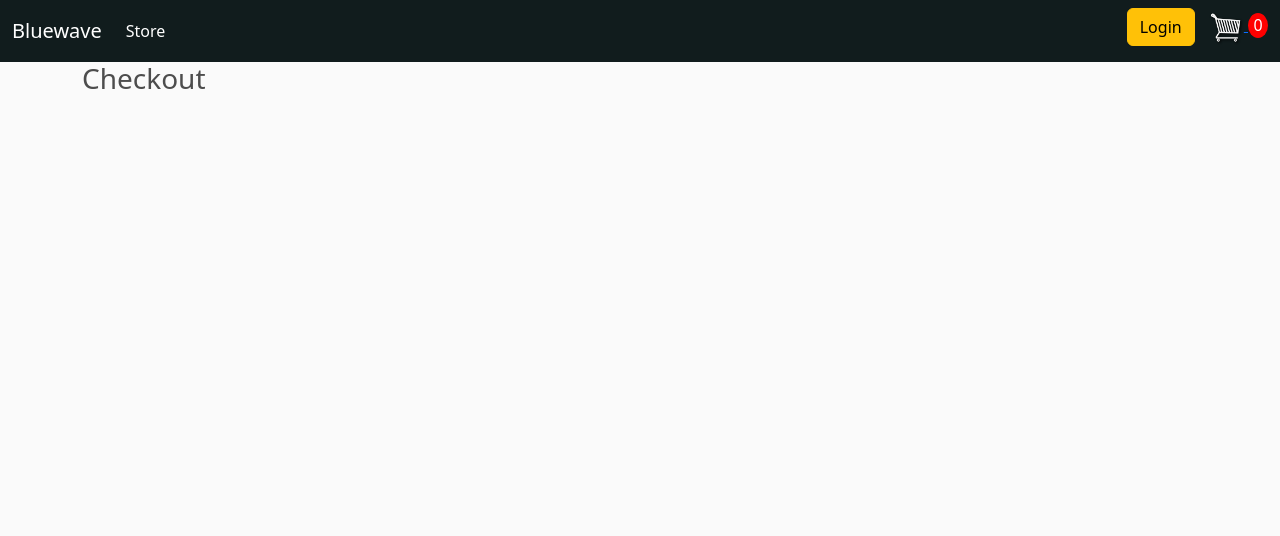
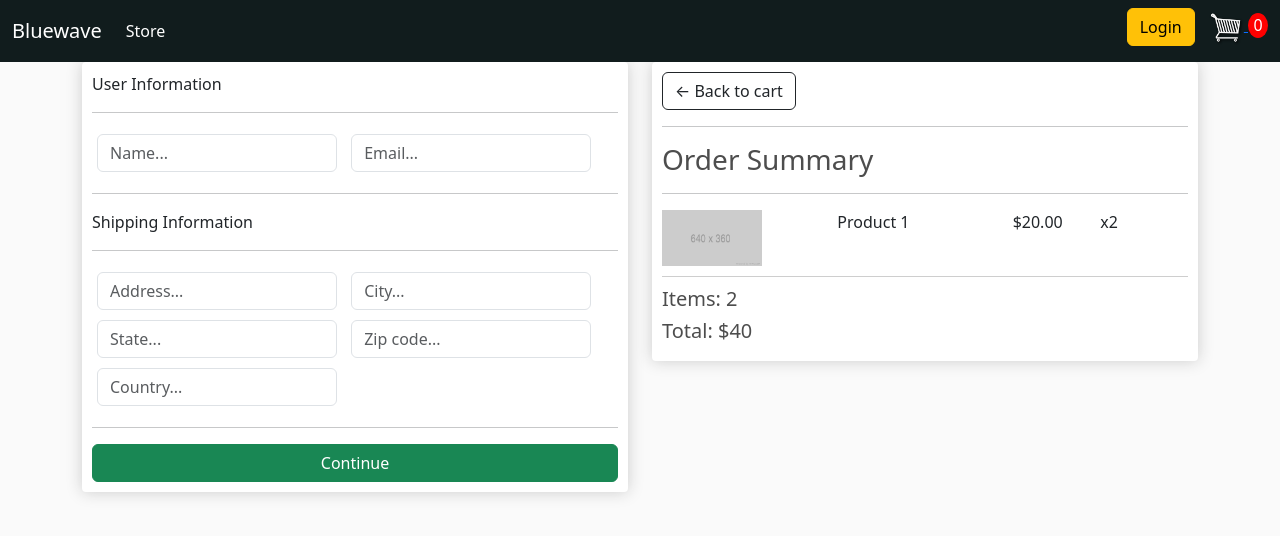
Before and after one commit to phatspida/tinka, a Django app: page /checkout/ in a window 1280 px wide. Shown: the top 536 px of the page. Run offline with Django 3.2, Linux system fonts and the light colour scheme.

Commit message:
changes made to main.css, checkout.html and store.html

```diff
--- a/static/css/main.css
+++ b/static/css/main.css
@@ -80,6 +80,9 @@ h1, h2, h3, h4, h5, h6{
 .chg-quantity.increase{
     margin-bottom: 2px;
 }
+.hidden{
+    display: none !important;
+}
 /*.form-inline{
     border: 1px solid #fff;
 }
--- a/store/templates/store/checkout.html
+++ b/store/templates/store/checkout.html
@@ -1,17 +1,84 @@
 {% extends 'store/main.html' %}
 {% load static %}
+
+{% block content %}
     <div class="row">
+
+        <!-------------First Column: User and Shipping Information--------------->
+
         <div class="col-lg-6">
             <div class="box-element" id="form-wrapper">
+                <form id="form">
+                    <p>User Information</p>
+                    <hr>
+                    <div class="user-info">
+                        <div class="form-field">
+                            <input class="form-control" type="text" required type="text" name="name" placeholder="Name...">
+                        </div>
+                        <div class="form-field">
+                            <input class="form-control" type="email" required name="email" placeholder="Email...">
+                        </div>
+                    </div>
 
+                    <div class="shipping-info">
+                        <hr>
+                        <p>Shipping Information</p>
+                        <hr>
+                        <div class="form-field">
+                            <input type="text" class="form-control"
+                            name="address" placeholder="Address...">
+                        </div>
+                        <div class="form-field">
+                            <input type="text" class="form-control"
+                            name="city" placeholder="City...">
+                        </div>
+                        <div class="form-field">
+                            <input type="text" class="form-control"
+                            name="state" placeholder="State...">
+                        </div>
+                        <div class="form-field">
+                            <input type="text" class="form-control"
+                            name="zipcode" placeholder="Zip code...">
+                        </div>
+                        <div class="form-field">
+                            <input type="text" class="form-control"
+                            name="country" placeholder="Country...">
+                        </div>
+                    </div>
+
+                    <hr>
+                    <div class="d-grid gap-2">
+                        <input id="form-button" class="btn btn-success btn-block" type="submit" value="Continue">
+                    </div>
+
+                </form>
+            </div>
+            <br>
+
+            <div class="box-element hidden" id="payment-info">
+                <small>Paypal Options</small>
             </div>
         </div>
+
+        <!---------------Second Column : Cart Summary---------------->
+
         <div class="col-lg-6">
-            <div class="box-element" id="form-wrapper">
+            <div class="box-element">
+                <a class="btn btn-outline-dark"
+                href="{% url "cart" %}">&#x2190; Back to cart</a>
+                <hr>
+                <h3>Order Summary</h3>
+                <hr>
+                <div class="cart-row">
+                    <div style="flex:2"><img src="{% static 'images/placeholder.png' %}" class="row-image"></div>
+                    <div style="flex:2"><p>Product 1</p></div>
+                    <div style="flex:1"><p>$20.00</p></div>
+                    <div style="flex:1"><p>x2</p></div>
+                </div>
 
+                <h5>Items: 2</h5>
+                <h5>Total: $40</h5>
             </div>
         </div>
     </div>
-{% block content %}
-    <h3>Checkout</h3>
 {% endblock content %}
```
Also changed, not shown: store/templates/store/store.html (+5 -4 lines).
